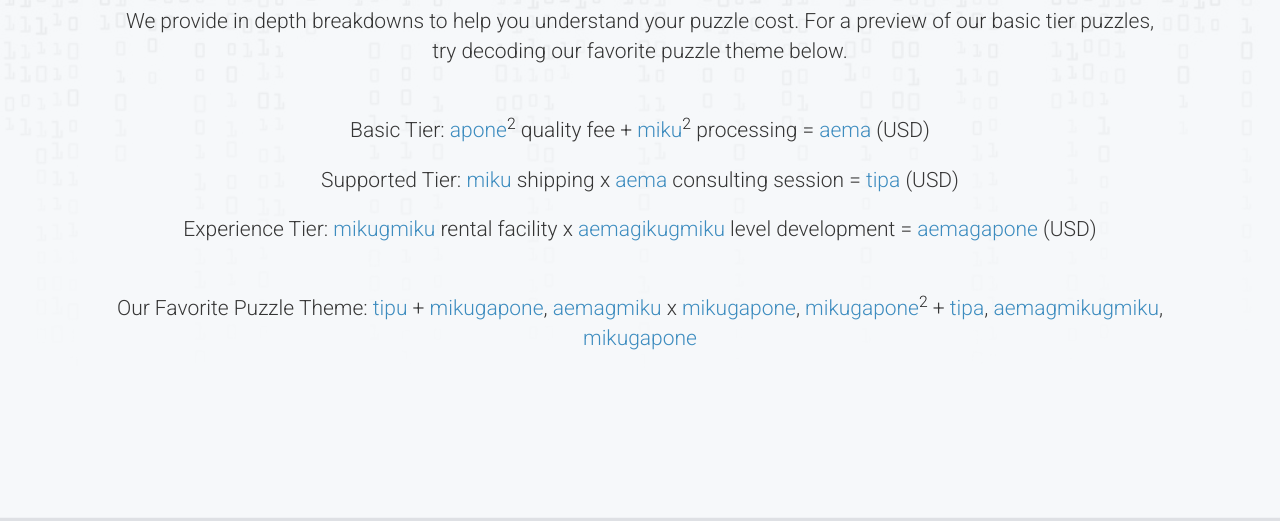
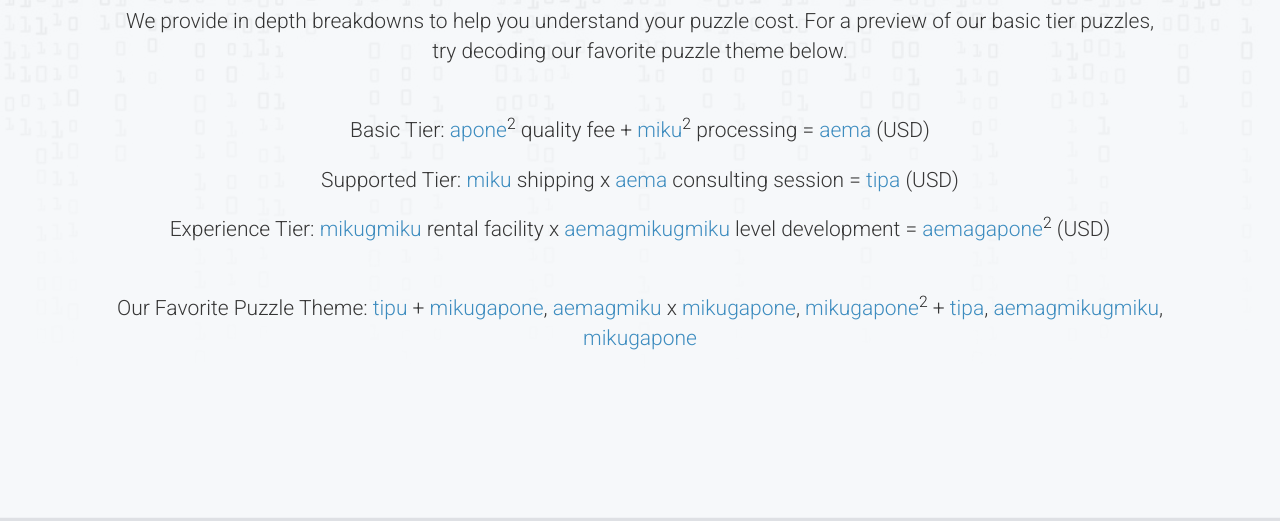
Before and after one commit to kghite/puzld, a plain HTML site: page pricing.html in a window 1280 px wide. Shown: the part 279-800 px from the top of the page. Drawn offline with nearby package versions, Linux system fonts and the light colour scheme.

Commit message:
UPD: Pricing vocab

```diff
--- a/pricing.html
+++ b/pricing.html
@@ -59,7 +59,7 @@
 					<div class="row">
 						<p class="lead">Basic Tier: <span style='color: #2980b9'>apone</span><sup>2</sup> quality fee + <span style='color: #2980b9'>miku</span><sup>2</sup> processing = <span style='color: #2980b9'>aema</span> (USD)</p>
 						<p class="lead">Supported Tier: <span style='color: #2980b9'>miku</span> shipping x <span style='color: #2980b9'>aema</span> consulting session = <span style='color: #2980b9'>tipa</span> (USD)</p>
-						<p class="lead">Experience Tier: <span style='color: #2980b9'>mikugmiku</span> rental facility x <span style='color: #2980b9'>aemagikugmiku</span> level development = <span style='color: #2980b9'>aemagapone</span> (USD)</p>
+						<p class="lead">Experience Tier: <span style='color: #2980b9'>mikugmiku</span> rental facility x <span style='color: #2980b9'>aemagmikugmiku</span> level development = <span style='color: #2980b9'>aemagapone</span><sup>2</sup> (USD)</p>
 						<h2></h2>
 					</div><!-- /.row -->
 					<div class="row">
```
